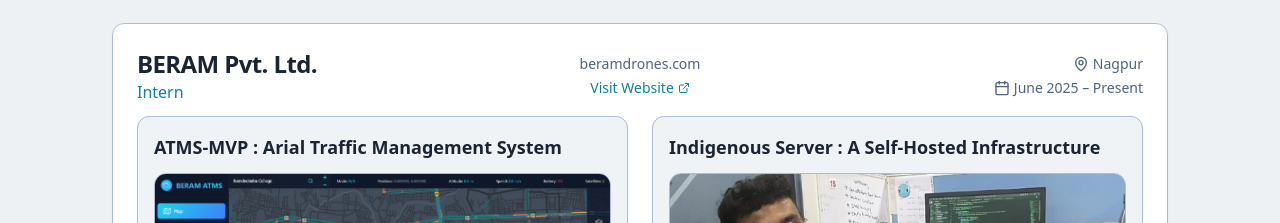
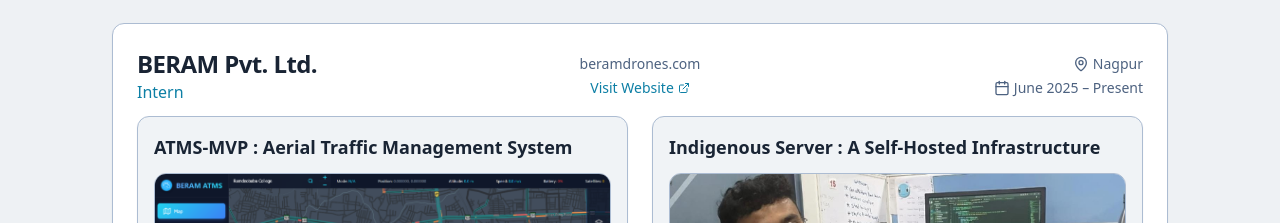
Before and after one commit to Anish974/anish-portfolio, a React (Vite) app: page / in a window 1280 px wide. Shown: the part 1001-1224 px from the top of the page. Built offline with nearby package versions, Linux system fonts and the light colour scheme; the HTML template or start-up script is replaced by a standard one.

Commit message:
UTM --> ATMS

```diff
--- a/src/components/Experience.tsx
+++ b/src/components/Experience.tsx
@@ -12,7 +12,7 @@
 		link: "https://beramdrones.com",
 		works: [
 			{
-				title: "ATMS‑MVP : Arial Traffic Management System",
+				title: "ATMS‑MVP : Aerial Traffic Management System",
 				description: [
 					"Built an interactive React dashboard to monitor and control drone state, missions, and safety workflows in real time.",
 					"Implemented live telemetry streaming over WebSockets for continuous updates of position, attitude, battery, and mission status.",
```
